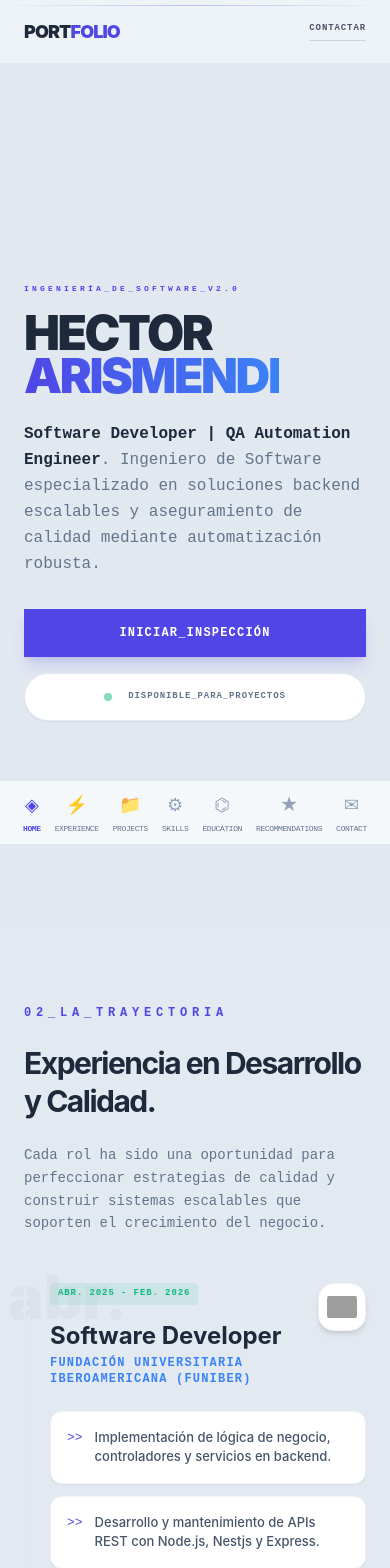
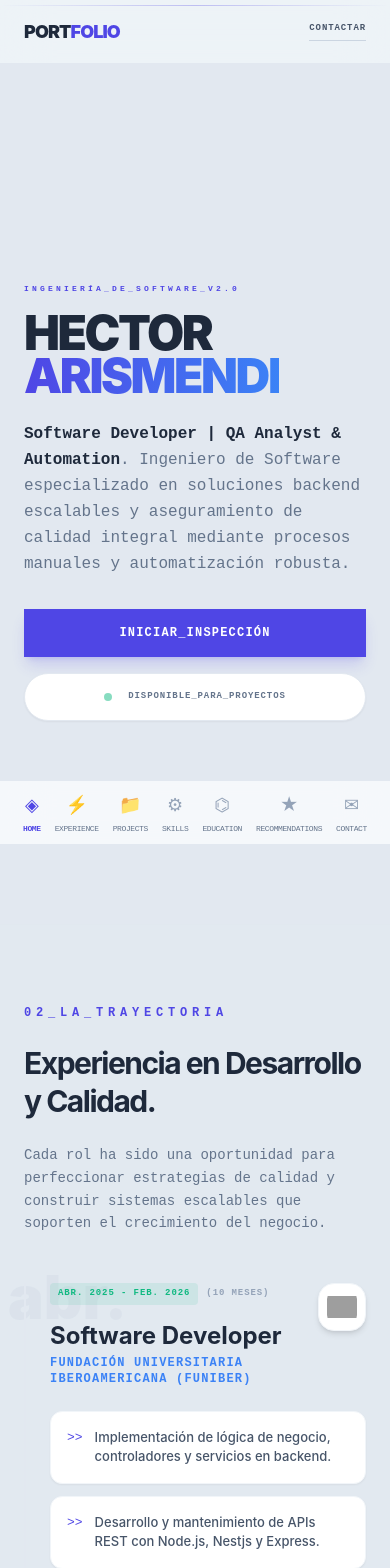
Before and after one commit to hramses1/portfolio, a Vue app: page /#/ in a window 390 px wide. Shown: the top 1568 px of the page. Built offline with nearby package versions, Linux system fonts and the light colour scheme; grey boxes are pictures that could not be loaded.

Commit message:
feat: finalize integral QA profile with dynamic titles, descriptions, and auto-duration calculation in experience section

```diff
--- a/src/views/SystemHome.vue
+++ b/src/views/SystemHome.vue
@@ -47,8 +47,8 @@ const filteredExperience = computed(() => {
 const heroContent = computed(() => {
   if (store.activeRole === 'qa') {
     return {
-      title: 'QA Automation Engineer',
-      description: 'Garantizando la calidad, escalabilidad y robustez en cada despliegue.'
+      title: 'QA Analyst & Automation Engineer',
+      description: 'Garantizando la excelencia mediante pruebas integrales (Manual y Automatización), planes de prueba estratégicos y validación robusta en cada despliegue.'
     }
   }
   if (store.activeRole === 'dev') {
@@ -58,8 +58,8 @@ const heroContent = computed(() => {
     }
   }
   return {
-    title: 'Software Developer | QA Automation Engineer',
-    description: 'Ingeniero de Software especializado en soluciones backend escalables y aseguramiento de calidad mediante automatización robusta.'
+    title: 'Software Developer | QA Analyst & Automation',
+    description: 'Ingeniero de Software especializado en soluciones backend escalables y aseguramiento de calidad integral mediante procesos manuales y automatización robusta.'
   }
 })
 
@@ -69,8 +69,8 @@ const heroContent = computed(() => {
 const experienceContent = computed(() => {
   if (store.activeRole === 'qa') {
     return {
-      title: 'Trayectoria en QA y Automatización.',
-      description: 'Especializado en el diseño de frameworks de prueba, automatización de procesos y aseguramiento de la calidad en entornos de microservicios.'
+      title: 'Trayectoria en QA Integral.',
+      description: 'Especializado en el ciclo completo de calidad: desde el análisis de requisitos y pruebas manuales hasta el diseño de frameworks de automatización y CI/CD.'
     }
   }
   if (store.activeRole === 'dev') {
@@ -112,7 +112,7 @@ const scrollToSection = (id) => {
         <h2 class="text-[8px] md:text-[10px] font-mono tracking-[0.4em] md:tracking-[0.6em] text-tech-primary mb-4 md:mb-6 animate-in fade-in slide-in-from-left-10 duration-1000 uppercase font-bold">
           Ingeniería_de_Software_v2.0
         </h2>
-        <h1 class="text-5xl sm:text-7xl lg:text-9xl font-black tracking-tighter text-tech-text leading-[0.9] mb-6 md:mb-8">
+        <h1 class="text-5xl sm:text-7xl lg:text-9xl font-black tracking-tighter text-tech-text leading-[0.9] mb-6 md:mb-8 text-left">
           {{ profile.identity.firstName }}<br/>
           <span class="text-transparent bg-clip-text bg-gradient-to-r from-tech-primary to-tech-info">
             {{ profile.identity.lastName }}
@@ -120,7 +120,7 @@ const scrollToSection = (id) => {
         </h1>
 
         <Transition name="fade" mode="out-in">
-          <p :key="store.activeRole" class="text-base md:text-xl lg:text-2xl font-mono text-slate-500 max-w-2xl leading-relaxed mb-8 md:mb-12">
+          <p :key="store.activeRole" class="text-base md:text-xl lg:text-2xl font-mono text-slate-500 max-w-2xl leading-relaxed mb-8 md:mb-12 text-left">
             <span class="text-tech-text font-bold">{{ heroContent.title }}</span>. {{ heroContent.description }}
           </p>
         </Transition>
@@ -144,10 +144,14 @@ const scrollToSection = (id) => {
         <div class="flex flex-col lg:flex-row gap-12 lg:gap-20">
           <div class="lg:w-1/3">
             <h3 class="text-xs font-mono text-tech-primary tracking-[0.4em] uppercase mb-6 md:mb-8 font-bold">02_LA_TRAYECTORIA</h3>
-            <h2 class="text-3xl md:text-5xl font-bold text-tech-text tracking-tighter leading-tight mb-6 md:mb-8">Experiencia en Desarrollo y Calidad.</h2>
-            <p class="text-slate-500 leading-relaxed font-mono text-sm font-medium text-left">
-              Cada rol ha sido una oportunidad para perfeccionar estrategias de calidad y construir sistemas escalables que soporten el crecimiento del negocio.
-            </p>
+            <Transition name="fade" mode="out-in">
+              <div :key="store.activeRole">
+                <h2 class="text-3xl md:text-5xl font-bold text-tech-text tracking-tighter leading-tight mb-6 md:mb-8 text-left">{{ experienceContent.title }}</h2>
+                <p class="text-slate-500 leading-relaxed font-mono text-sm font-medium text-left">
+                  {{ experienceContent.description }}
+                </p>
+              </div>
+            </Transition>
           </div>
           <div class="lg:w-2/3">
             <TransitionGroup name="fade" tag="div" class="space-y-16 md:space-y-24">
@@ -159,7 +163,10 @@ const scrollToSection = (id) => {
                   <div class="mb-6 ml-6">
                     <div class="flex justify-between items-start gap-4">
                       <div class="flex flex-col text-left">
-                        <span class="text-[9px] md:text-[10px] font-mono text-tech-success tracking-widest font-bold uppercase bg-tech-success/10 px-2 py-1 rounded w-fit">{{ exp.period }}</span>
+                        <div class="flex flex-wrap items-center gap-2">
+                          <span class="text-[9px] md:text-[10px] font-mono text-tech-success tracking-widest font-bold uppercase bg-tech-success/10 px-2 py-1 rounded w-fit">{{ exp.period }}</span>
+                          <span class="text-[9px] md:text-[10px] font-mono text-slate-400 font-bold uppercase tracking-widest">{{ getDuration(exp.period) }}</span>
+                        </div>
                         <h4 class="text-2xl md:text-3xl font-bold text-tech-text mt-4 leading-tight">{{ exp.role }}</h4>
                         <p class="text-tech-info font-mono text-xs uppercase tracking-widest mt-1 font-bold">{{ exp.company }}</p>
                       </div>
@@ -231,7 +238,7 @@ const scrollToSection = (id) => {
           <!-- Desarrollo Core / Lenguajes -->
           <div class="p-6 md:p-8 border border-slate-200 bg-white rounded-3xl relative overflow-hidden group shadow-sm">
             <Transition name="fade" mode="out-in">
-              <h4 :key="store.activeRole" class="text-xl md:text-2xl font-bold text-tech-text mb-8 flex items-center gap-4">
+              <h4 :key="store.activeRole" class="text-xl md:text-2xl font-bold text-tech-text mb-8 flex items-center gap-4 text-left">
                 <span class="w-8 h-8 rounded-lg bg-tech-info/10 flex items-center justify-center text-tech-info text-sm">λ</span>
                 {{ store.activeRole === 'qa' ? 'Lenguajes de Programación' : 'Desarrollo Core' }}
               </h4>
@@ -251,7 +258,7 @@ const scrollToSection = (id) => {
 
           <!-- QA & Databases -->
           <div class="p-6 md:p-8 border border-slate-200 bg-white rounded-3xl relative overflow-hidden group shadow-sm">
-            <h4 class="text-xl md:text-2xl font-bold text-tech-text mb-8 flex items-center gap-4">
+            <h4 class="text-xl md:text-2xl font-bold text-tech-text mb-8 flex items-center gap-4 text-left">
               <span class="w-8 h-8 rounded-lg bg-tech-success/10 flex items-center justify-center text-tech-success text-sm">✓</span>
               QA & Persistencia
             </h4>
@@ -290,7 +297,7 @@ const scrollToSection = (id) => {
 
           <!-- DevOps & Soft Skills -->
           <div class="p-6 md:p-8 border border-slate-200 bg-white rounded-3xl relative overflow-hidden group sm:col-span-2 lg:col-span-1 shadow-sm">
-            <h4 class="text-xl md:text-2xl font-bold text-tech-text mb-8 flex items-center gap-4">
+            <h4 class="text-xl md:text-2xl font-bold text-tech-text mb-8 flex items-center gap-4 text-left">
               <span class="w-8 h-8 rounded-lg bg-tech-infra/10 flex items-center justify-center text-tech-infra text-sm">⌬</span>
               Especialidades
             </h4>
@@ -349,7 +356,7 @@ const scrollToSection = (id) => {
                 <div class="text-[8px] font-mono text-tech-infra uppercase tracking-tighter font-bold bg-tech-infra/10 px-2 py-0.5 rounded">{{ cert.category }}</div>
                 <img v-if="cert.icon === 'linkedin'" src="https://cdn.jsdelivr.net/npm/simple-icons@11.6.0/icons/linkedin.svg" class="w-5 h-5 opacity-80" alt="LinkedIn" />
                 <img v-else-if="cert.icon === 'microsoft'" src="https://cdn.jsdelivr.net/npm/simple-icons@11.6.0/icons/microsoft.svg" class="w-5 h-5 opacity-80" alt="Microsoft" />
-                <img v-else-if="cert.icon && cert.icon.endsWith('.ico')" :src="cert.icon" class="w-6 h-6 object-contain bg-white rounded-lg border border-slate-50 shadow-sm p-1 opacity-100" alt="" />
+                <img v-else-if="cert.icon && cert.icon.endsWith('.ico')" :src="`./${cert.icon}`" class="w-6 h-6 object-contain bg-white rounded-lg border border-slate-50 shadow-sm p-1 opacity-100" alt="" />
                 <img v-else-if="cert.icon" :src="`https://cdn.simpleicons.org/${cert.icon}`" class="w-5 h-5 opacity-80" alt="" />
               </div>
               <h5 class="text-[13px] md:text-sm font-bold text-tech-text mb-2 leading-tight group-hover:text-tech-primary transition-colors font-bold text-left">{{ cert.title }}</h5>
@@ -364,7 +371,7 @@ const scrollToSection = (id) => {
         <!-- View More Button -->
         <div v-if="profile.certifications.length > certsLimit" class="mt-12">
           <button @click="showAllCerts = !showAllCerts"
-                  class="px-8 py-3 border border-slate-200 bg-white text-tech-primary font-mono text-[10px] tracking-widest hover:bg-tech-primary hover:text-white transition-all duration-500 rounded-full shadow-sm uppercase font-bold">
+                  class="px-8 py-3 border border-slate-200 bg-white text-tech-primary font-mono text-[10px] tracking-widest hover:bg-tech-primary hover:text-white transition-all duration-500 rounded-full shadow-sm uppercase font-bold font-bold">
             {{ showAllCerts ? 'Ver_Menos_Certificaciones' : 'Ver_Todas_las_Certificaciones' }}
           </button>
         </div>
@@ -391,7 +398,7 @@ const scrollToSection = (id) => {
               <div class="flex items-center gap-4">
                 <img v-if="rec.avatar" :src="rec.avatar" class="w-12 h-12 rounded-full object-cover border-2 border-slate-100 shadow-sm" alt="" />
                 <div class="flex flex-col text-left">
-                  <h4 class="text-sm font-bold text-tech-text group-hover:text-tech-primary transition-colors leading-tight">{{ rec.name }}</h4>
+                  <h4 class="text-sm font-bold text-tech-text group-hover:text-tech-primary transition-colors leading-tight text-left">{{ rec.name }}</h4>
                   <p class="text-[10px] text-slate-400 font-medium mt-1 leading-tight text-left">{{ rec.role }}</p>
                   <p class="text-[9px] text-tech-info font-bold mt-1 uppercase tracking-tighter text-left">{{ rec.relation }}</p>
                 </div>
@@ -407,11 +414,11 @@ const scrollToSection = (id) => {
 
     <!-- SECCIÓN 07: CONTACTO -->
     <section id="contact" class="py-20 md:py-32 px-6 md:px-12 lg:px-24 flex items-center bg-slate-900 text-white relative overflow-hidden">
-      <div class="max-w-7xl mx-auto w-full relative z-10">
+      <div class="max-w-7xl mx-auto w-full relative z-10 text-left">
         <div class="grid grid-cols-1 lg:grid-cols-2 gap-12 lg:gap-20 items-center">
           <div>
             <h3 class="text-xs font-mono text-tech-info tracking-[0.4em] uppercase mb-6 md:mb-8 font-bold">07_PUERTA_DE_ENLACE</h3>
-            <h2 class="text-4xl md:text-6xl font-black text-white tracking-tighter leading-none mb-8">¿Listo para el siguiente sprint?</h2>
+            <h2 class="text-4xl md:text-6xl font-black text-white tracking-tighter leading-none mb-8 text-left">¿Listo para el siguiente sprint?</h2>
             <p class="text-lg font-mono text-slate-400 leading-relaxed mb-8 text-left">
               Disponible para nuevos desafíos en <span class="text-tech-info font-bold underline decoration-tech-info/30 underline-offset-4 uppercase">Desarrollo Backend</span> y <span class="text-tech-success font-bold underline decoration-tech-success/30 underline-offset-4 uppercase">QA Automation</span>.
             </p>
```
